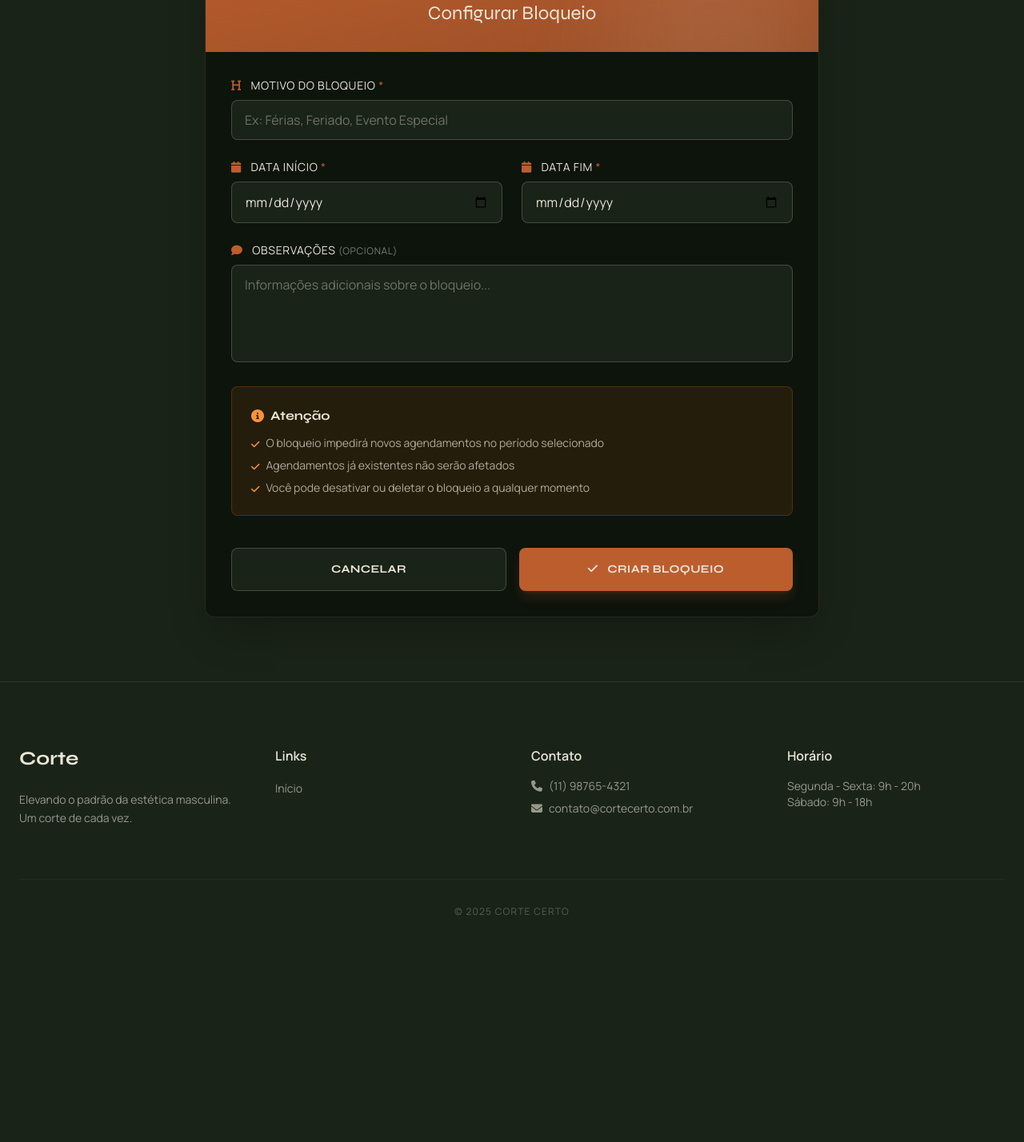
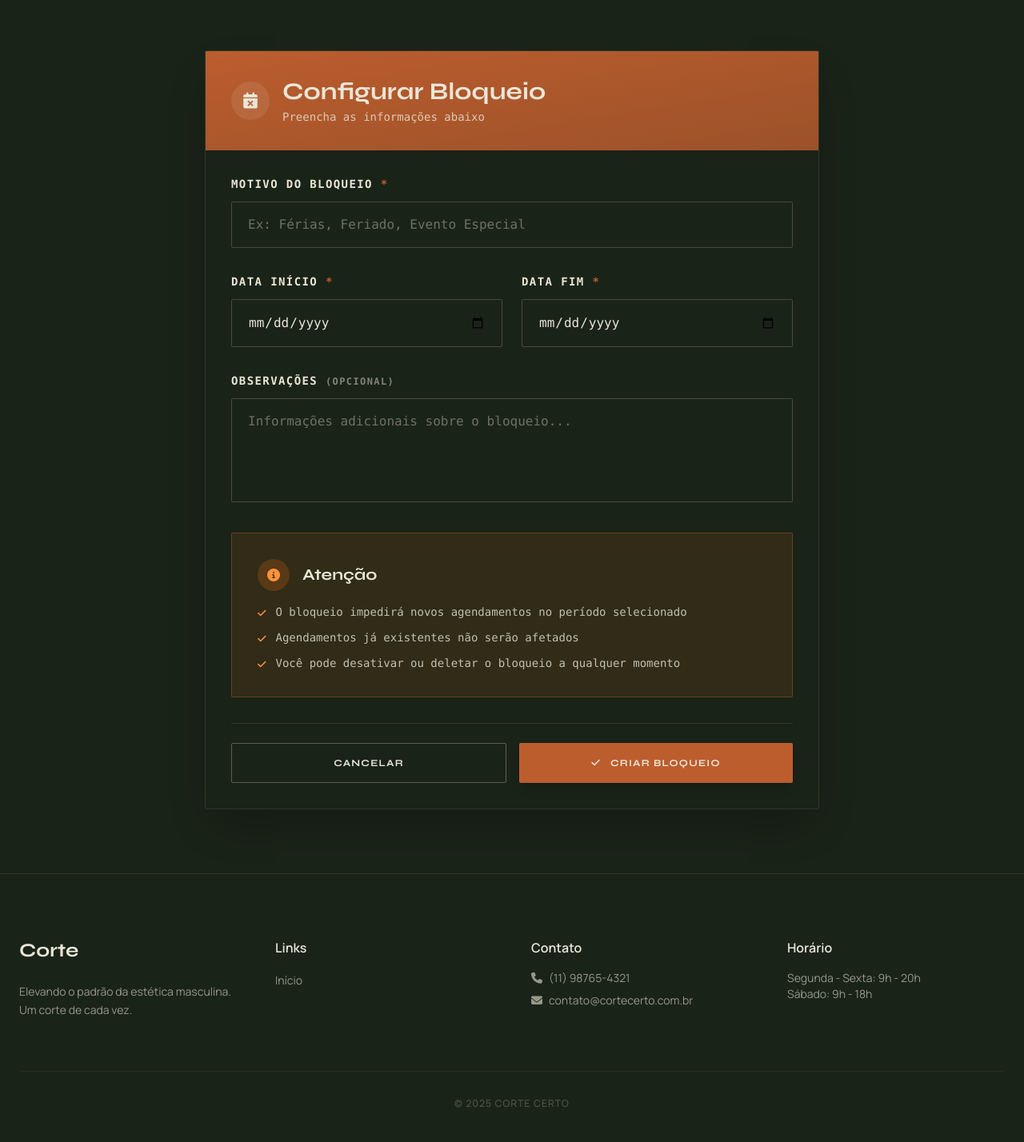
Before and after one commit to Guilherme7K/Corte-Certo, a Flask app: page /admin/bloqueios/novo in a window 1280 px wide. Shown: the part 304-1732 px from the top of the page at 80% size. Before the commit the page ends 1449 px from the top, so only its background shows below. Run offline with Flask 3, Linux system fonts and the light colour scheme; the visitor is signed in with stand-in values (Sample User, id 1); some libraries are stand-ins or nearby versions.

Commit message:
nova interface para a pagina de novos bloqueios

```diff
--- a/templates/admin/novo_bloqueio.html
+++ b/templates/admin/novo_bloqueio.html
@@ -5,101 +5,111 @@
     <div class="container mx-auto max-w-3xl">
 
         <!-- Header -->
-        <div class="mb-8">
-            <a href="{{ url_for('admin_bloqueios') }}" class="inline-flex items-center gap-2 text-sand/60 hover:text-sand mb-3 transition-colors">
-                <i class="fa-solid fa-arrow-left"></i>
-                Voltar aos Bloqueios
-            </a>
-            <h1 class="font-display text-4xl text-sand syne-extra flex items-center gap-3">
-                <i class="fa-solid fa-calendar-xmark text-clay"></i>
-                Novo Bloqueio
-            </h1>
-            <p class="text-sand/60 mt-2">Bloqueie períodos na agenda para férias, feriados ou eventos</p>
+        <div class="relative mb-16">
+            <!-- Background Pattern -->
+            <div class="absolute inset-0 bg-gradient-to-br from-surface to-moss rounded-sm overflow-hidden">
+                <div class="absolute inset-0 opacity-5" style="background-image: url('https://www.transparenttextures.com/patterns/stardust.png');"></div>
+            </div>
+
+            <div class="relative z-10 p-12">
+                <a href="{{ url_for('admin_bloqueios') }}" class="inline-flex items-center gap-2 text-sand/60 hover:text-clay mb-4 transition-colors text-sm font-mono">
+                    <i class="fa-solid fa-arrow-left"></i>
+                    Voltar
+                </a>
+                <h1 class="font-display text-5xl md:text-6xl text-sand font-bold mb-2">
+                    Novo Bloqueio
+                </h1>
+                <p class="text-sand/60 text-sm font-mono tracking-wide">Bloqueie períodos na agenda</p>
+            </div>
         </div>
 
         <!-- Formulário -->
-        <div class="bg-[#0d140c] border border-sand/10 rounded-xl shadow-2xl overflow-hidden">
+        <div class="bg-surface border border-sand/10 rounded-sm shadow-2xl overflow-hidden">
 
-            <div class="bg-gradient-to-br from-clay to-clay/80 p-8 text-center relative overflow-hidden">
-                <div class="absolute top-0 right-0 w-64 h-64 bg-sand/10 rounded-full blur-3xl"></div>
-                <i class="fa-solid fa-ban text-sand text-4xl mb-3 relative z-10"></i>
-                <h2 class="font-display text-2xl text-sand relative z-10">Configurar Bloqueio</h2>
+            <div class="bg-gradient-to-br from-clay to-clay/80 p-8">
+                <div class="flex items-center gap-4">
+                    <div class="w-12 h-12 bg-sand/10 rounded-full flex items-center justify-center">
+                        <i class="fa-solid fa-calendar-xmark text-sand text-xl"></i>
+                    </div>
+                    <div>
+                        <h2 class="font-display text-3xl text-sand font-bold">Configurar Bloqueio</h2>
+                        <p class="text-sand/80 text-sm font-mono mt-1">Preencha as informações abaixo</p>
+                    </div>
+                </div>
             </div>
 
-            <form method="POST" class="p-8 space-y-6">
+            <form method="POST" class="p-8 space-y-8">
 
                 <div>
-                    <label class="block text-sand text-sm font-medium mb-2">
-                        <i class="fa-solid fa-heading mr-2 text-clay"></i>
+                    <label class="block text-sand text-sm font-mono uppercase tracking-widest mb-3">
                         Motivo do Bloqueio <span class="text-clay">*</span>
                     </label>
                     <input type="text" name="motivo" required maxlength="200"
                            placeholder="Ex: Férias, Feriado, Evento Especial"
-                           class="w-full px-4 py-3 bg-moss border border-sand/20 rounded-lg text-sand placeholder-sand/40
-                                  focus:outline-none focus:border-clay focus:ring-2 focus:ring-clay/20 transition-all">
+                           class="w-full px-5 py-4 bg-moss border border-sand/20 rounded-sm text-sand placeholder-sand/40 font-mono
+                                  focus:outline-none focus:border-clay transition-all">
                 </div>
 
                 <div class="grid grid-cols-1 md:grid-cols-2 gap-6">
                     <div>
-                        <label class="block text-sand text-sm font-medium mb-2">
-                            <i class="fa-solid fa-calendar mr-2 text-clay"></i>
+                        <label class="block text-sand text-sm font-mono uppercase tracking-widest mb-3">
                             Data Início <span class="text-clay">*</span>
                         </label>
                         <input type="date" name="data_inicio" required
-                               class="w-full px-4 py-3 bg-moss border border-sand/20 rounded-lg text-sand
-                                      focus:outline-none focus:border-clay focus:ring-2 focus:ring-clay/20 transition-all">
+                               class="w-full px-5 py-4 bg-moss border border-sand/20 rounded-sm text-sand font-mono
+                                      focus:outline-none focus:border-clay transition-all">
                     </div>
 
                     <div>
-                        <label class="block text-sand text-sm font-medium mb-2">
-                            <i class="fa-solid fa-calendar mr-2 text-clay"></i>
+                        <label class="block text-sand text-sm font-mono uppercase tracking-widest mb-3">
                             Data Fim <span class="text-clay">*</span>
                         </label>
                         <input type="date" name="data_fim" required
-                               class="w-full px-4 py-3 bg-moss border border-sand/20 rounded-lg text-sand
-                                      focus:outline-none focus:border-clay focus:ring-2 focus:ring-clay/20 transition-all">
+                               class="w-full px-5 py-4 bg-moss border border-sand/20 rounded-sm text-sand font-mono
+                                      focus:outline-none focus:border-clay transition-all">
                     </div>
                 </div>
 
                 <div>
-                    <label class="block text-sand text-sm font-medium mb-2">
-                        <i class="fa-solid fa-comment mr-2 text-clay"></i>
+                    <label class="block text-sand text-sm font-mono uppercase tracking-widest mb-3">
                         Observações <span class="text-sand/50 text-xs">(opcional)</span>
                     </label>
                     <textarea name="observacoes" rows="4" maxlength="500"
                               placeholder="Informações adicionais sobre o bloqueio..."
-                              class="w-full px-4 py-3 bg-moss border border-sand/20 rounded-lg text-sand placeholder-sand/40
-                                     focus:outline-none focus:border-clay focus:ring-2 focus:ring-clay/20 transition-all resize-none"></textarea>
+                              class="w-full px-5 py-4 bg-moss border border-sand/20 rounded-sm text-sand placeholder-sand/40 font-mono
+                                     focus:outline-none focus:border-clay transition-all resize-none"></textarea>
                 </div>
 
-                <div class="bg-orange-500/10 border border-orange-500/20 rounded-lg p-6">
-                    <h4 class="font-display text-sand font-bold mb-3 flex items-center gap-2">
-                        <i class="fa-solid fa-info-circle text-orange-400"></i>
-                        Atenção
-                    </h4>
-                    <ul class="text-sand/70 text-sm space-y-2">
-                        <li class="flex items-start gap-2">
+                <div class="bg-orange-500/10 border border-orange-500/30 rounded-sm p-8">
+                    <div class="flex items-center gap-4 mb-4">
+                        <div class="w-10 h-10 bg-orange-500/20 rounded-full flex items-center justify-center">
+                            <i class="fa-solid fa-info-circle text-orange-400"></i>
+                        </div>
+                        <h4 class="font-display text-sand font-bold text-xl">Atenção</h4>
+                    </div>
+                    <ul class="text-sand/80 text-sm font-mono space-y-3">
+                        <li class="flex items-start gap-3">
                             <i class="fa-solid fa-check text-orange-400 text-xs mt-1"></i>
                             <span>O bloqueio impedirá novos agendamentos no período selecionado</span>
                         </li>
-                        <li class="flex items-start gap-2">
+                        <li class="flex items-start gap-3">
                             <i class="fa-solid fa-check text-orange-400 text-xs mt-1"></i>
                             <span>Agendamentos já existentes não serão afetados</span>
                         </li>
-                        <li class="flex items-start gap-2">
+                        <li class="flex items-start gap-3">
                             <i class="fa-solid fa-check text-orange-400 text-xs mt-1"></i>
                             <span>Você pode desativar ou deletar o bloqueio a qualquer momento</span>
                         </li>
                     </ul>
                 </div>
 
-                <div class="flex gap-4 pt-4">
+                <div class="flex gap-4 pt-6 border-t border-sand/10">
                     <a href="{{ url_for('admin_bloqueios') }}"
-                       class="flex-1 bg-moss border border-sand/20 text-sand px-6 py-4 rounded-lg font-display font-bold text-sm uppercase tracking-wide hover:border-sand/40 transition-colors text-center">
+                       class="flex-1 bg-transparent border border-sand/30 text-sand px-6 py-4 rounded-sm font-display font-bold text-xs uppercase tracking-widest hover:bg-surface hover:border-sand/50 transition-all text-center">
                         Cancelar
                     </a>
                     <button type="submit"
-                            class="flex-1 bg-clay hover:bg-clay/90 text-sand px-6 py-4 rounded-lg font-display font-bold text-sm uppercase tracking-wide transition-colors shadow-lg shadow-clay/20">
+                            class="flex-1 bg-clay hover:bg-clay/90 text-sand px-6 py-4 rounded-sm font-display font-bold text-xs uppercase tracking-widest transition-all shadow-lg">
                         <i class="fa-solid fa-check mr-2"></i>
                         Criar Bloqueio
                     </button>
```
